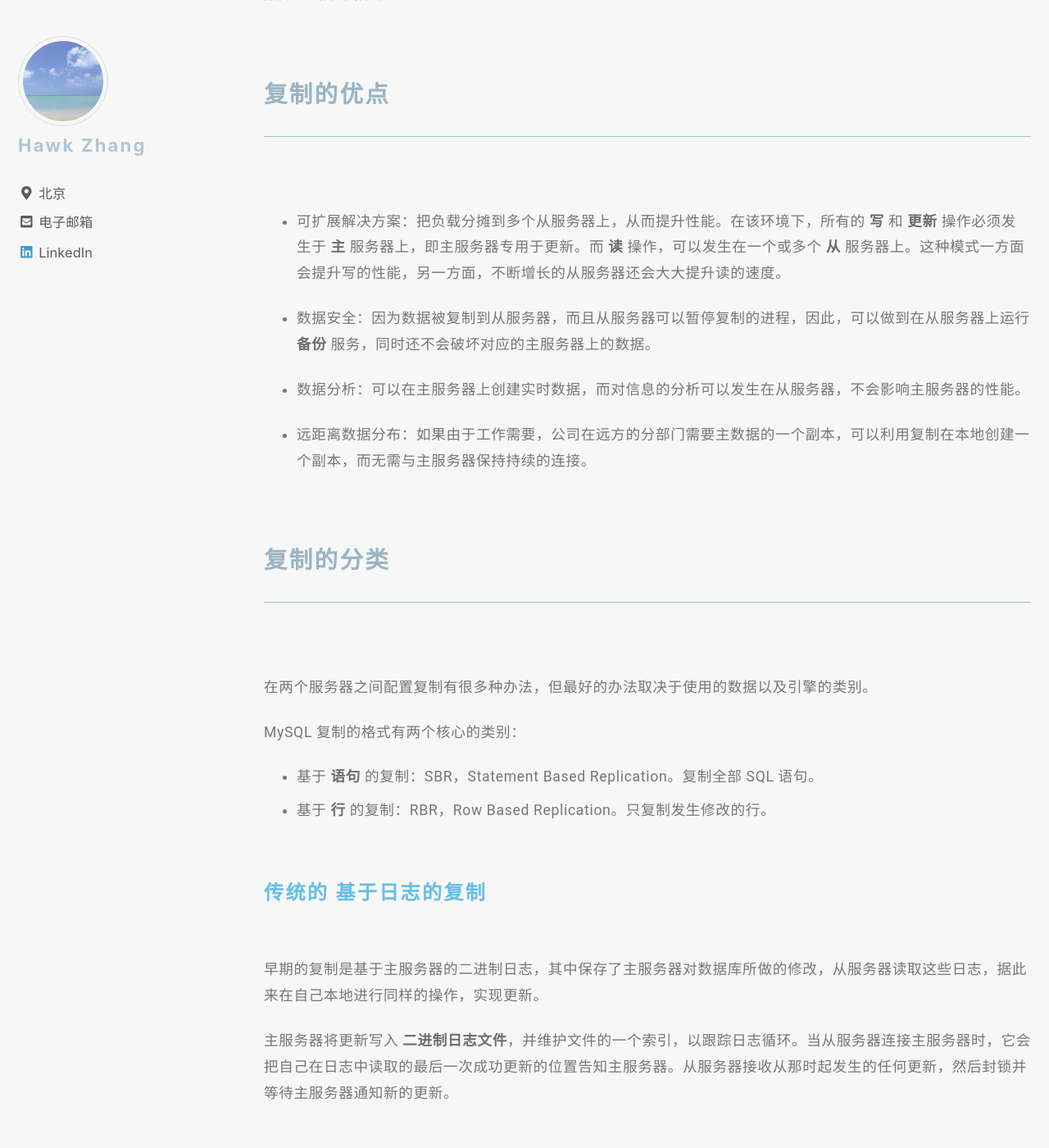
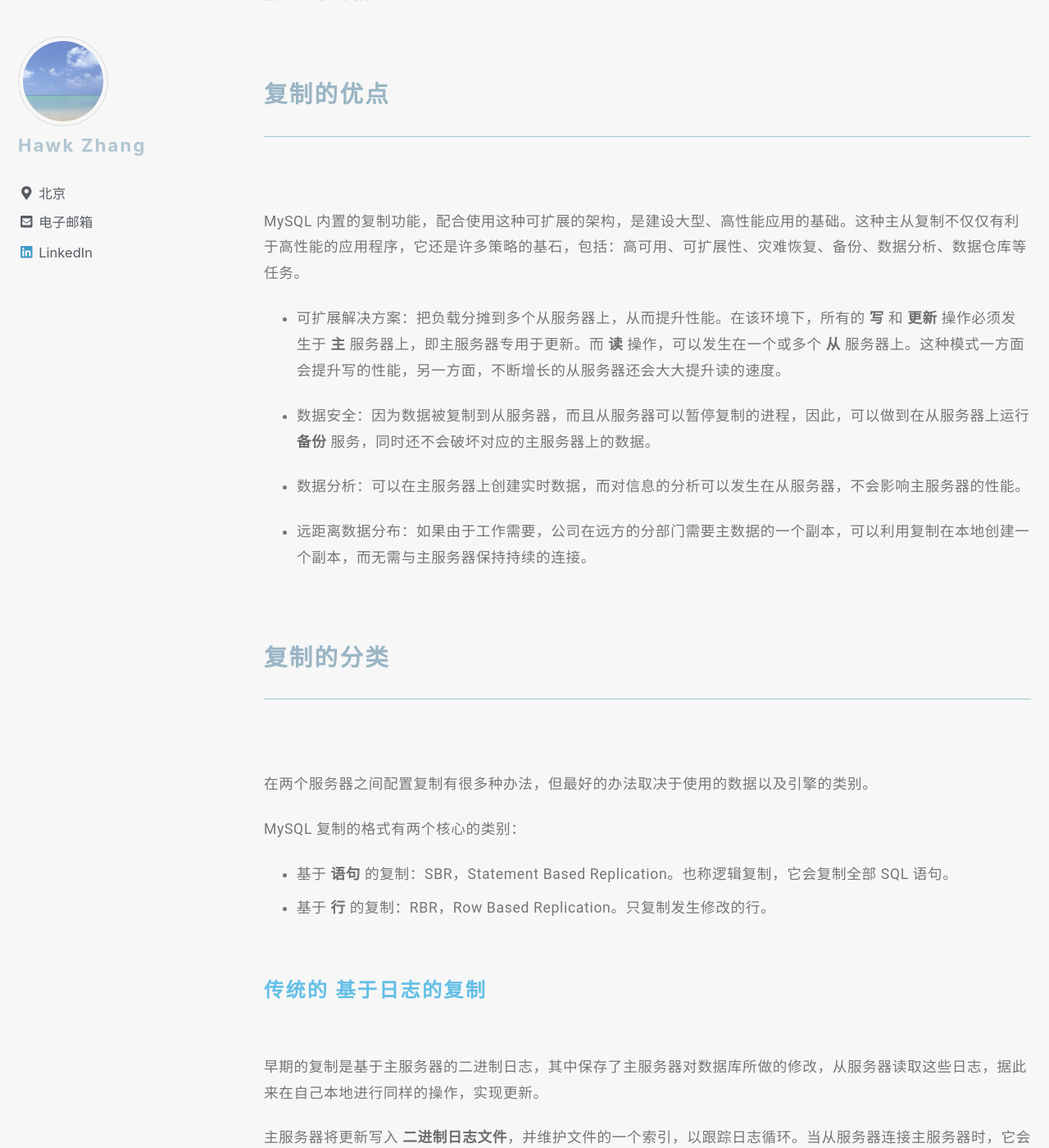
Before and after one commit to narru888/linotes_note, a Jekyll site: the page built from _posts/mysql/2016-03-01-master.slave.md, in a window 1280 px wide and 1400 px high, scrolled down 1131 px. Shown: the whole window at 82% size. Built offline with Jekyll 4.4.1, drawn with Linux system fonts in a browser that asks for light colours; nearby versions of some CDN libraries; a script that is not in the unit is left out; comment, search, counter and statistics services are not loaded; some of the changed text lies outside the part shown.

Commit message:
update on 2018-08-09 18:00:01 CST

```diff
--- a/_posts/mysql/2016-03-01-master.slave.md
+++ b/_posts/mysql/2016-03-01-master.slave.md
@@ -33,6 +33,8 @@ MySQL 的主从复制来源于其特有的词汇：复制，即 **Replication**
 
 ### 复制的优点
 
+MySQL 内置的复制功能，配合使用这种可扩展的架构，是建设大型、高性能应用的基础。这种主从复制不仅仅有利于高性能的应用程序，它还是许多策略的基石，包括：高可用、可扩展性、灾难恢复、备份、数据分析、数据仓库等任务。
+
 * 可扩展解决方案：把负载分摊到多个从服务器上，从而提升性能。在该环境下，所有的 **写** 和 **更新** 操作必须发生于 **主** 服务器上，即主服务器专用于更新。而 **读** 操作，可以发生在一个或多个 **从** 服务器上。这种模式一方面会提升写的性能，另一方面，不断增长的从服务器还会大大提升读的速度。
 
 * 数据安全：因为数据被复制到从服务器，而且从服务器可以暂停复制的进程，因此，可以做到在从服务器上运行 **备份** 服务，同时还不会破坏对应的主服务器上的数据。
@@ -53,7 +55,7 @@ MySQL 的主从复制来源于其特有的词汇：复制，即 **Replication**
 
 MySQL 复制的格式有两个核心的类别：
 
-* 基于 **语句** 的复制：SBR，Statement Based Replication。复制全部 SQL 语句。
+* 基于 **语句** 的复制：SBR，Statement Based Replication。也称逻辑复制，它会复制全部 SQL 语句。
 * 基于 **行** 的复制：RBR，Row Based Replication。只复制发生修改的行。
 
 
@@ -61,7 +63,7 @@ MySQL 复制的格式有两个核心的类别：
 
 早期的复制是基于主服务器的二进制日志，其中保存了主服务器对数据库所做的修改，从服务器读取这些日志，据此来在自己本地进行同样的操作，实现更新。
 
-主服务器将更新写入 **二进制日志文件**，并维护文件的一个索引，以跟踪日志循环。当从服务器连接主服务器时，它会把自己在日志中读取的最后一次成功更新的位置告知主服务器。从服务器接收从那时起发生的任何更新，然后封锁并等待主服务器通知新的更新。
+主服务器将更新写入 **二进制日志文件**，并维护文件的一个索引，以跟踪日志循环。当从服务器连接主服务器时，它会把自己在日志中读取的最后一次成功更新的位置告知主服务器。从服务器接收该位置之后发生的任何更新，然后封锁，等待主服务器通知新的更新。
 
 #### 较新的 基于 GITD 的复制
 
```
